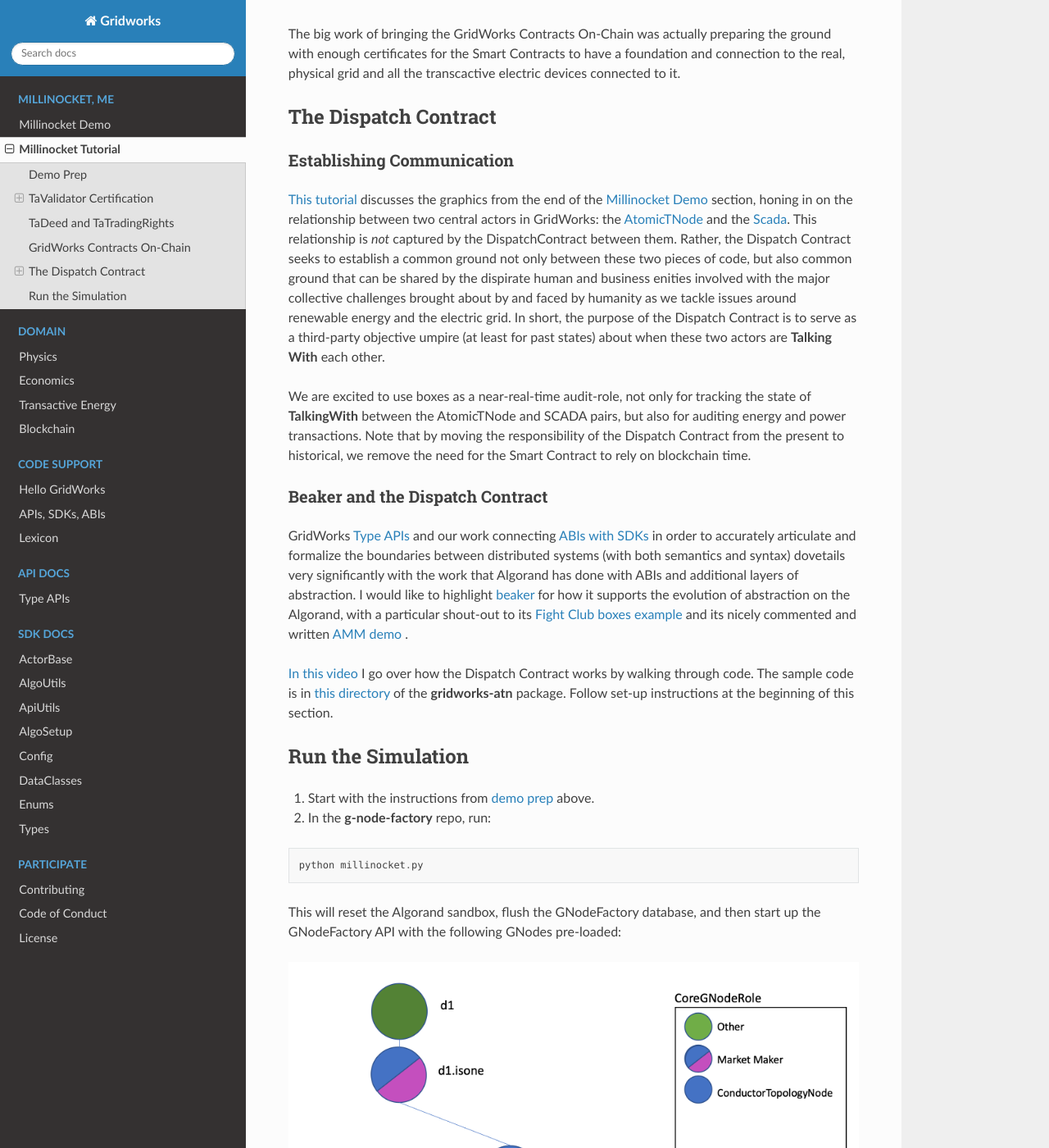
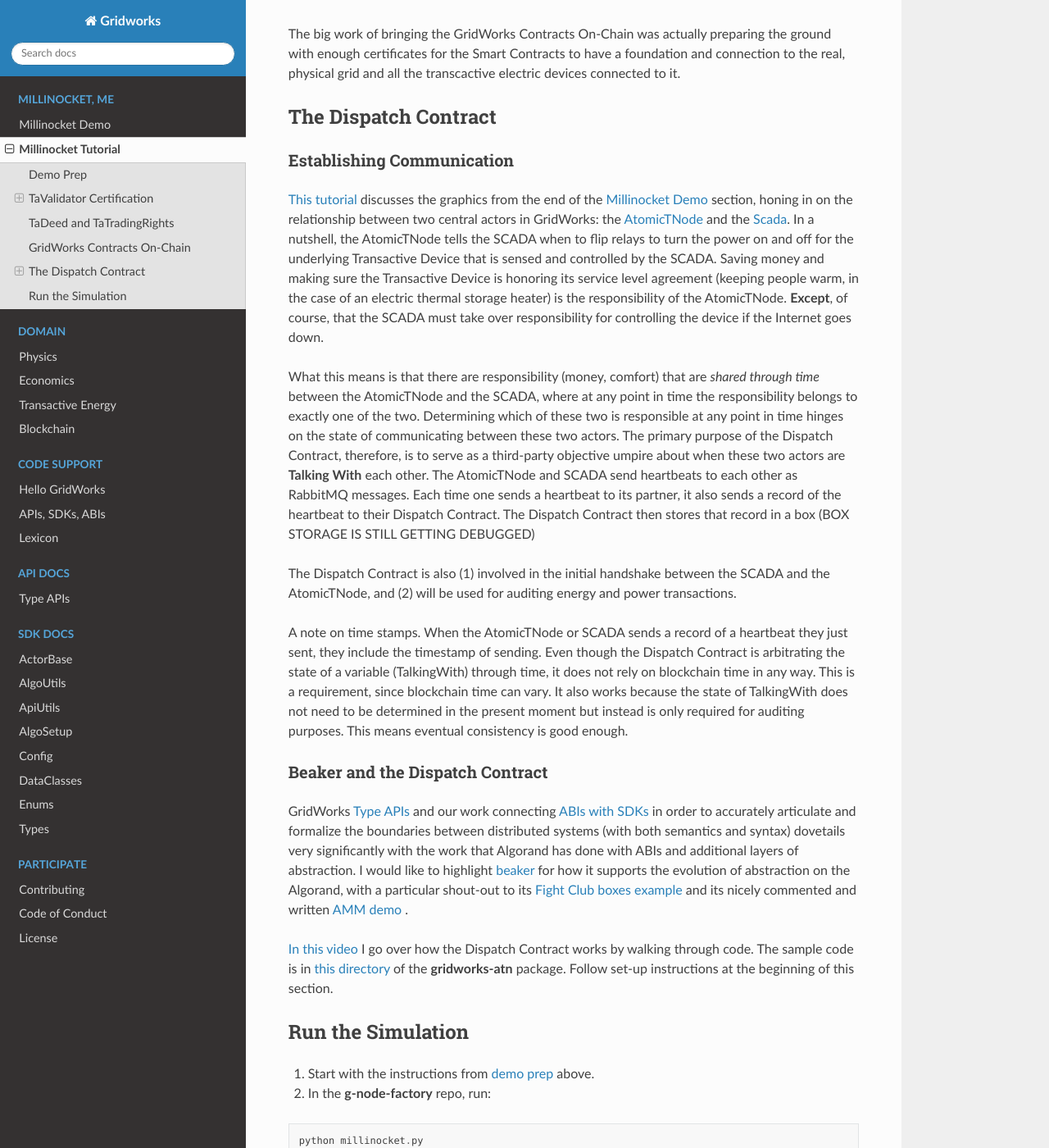
Before and after one commit to thegridelectric/gridworks, a Sphinx documentation site: the page built from docs/millinocket-tutorial.rst, in a window 1280 px wide and 1400 px high, scrolled down 8078 px. Shown: the whole window at 82% size. Built offline with Sphinx 7.4.7 and the Read the Docs theme 2.0.0, drawn with Linux system fonts in a browser that asks for light colours; some of the changed text lies outside the part shown.

Commit message:
Improve DispatchContract documentation

```diff
--- a/docs/core-g-node-role.rst
+++ b/docs/core-g-node-role.rst
@@ -10,7 +10,7 @@
 - `ConductorTopologyNode <conductor-topology-node.html>`_
 - `InterconnectionComponent <interconnection-component.html>`_
 
-These are the roles that perform crucial functions in establishing the grid topology and running the markets.
+and Other (to be used for all other GNodeRoles). These are the roles that perform crucial functions in establishing the grid topology and running the markets.
 In order to be assigned any of these roles, the GNodeFactory must authorize the assignment.
 
 For other roles, the GNodeFactory only needs to authorize the *creation* of the GNode (and assigns
--- a/docs/millinocket-tutorial.rst
+++ b/docs/millinocket-tutorial.rst
@@ -419,15 +419,27 @@
 ^^^^^^^^^^^^^^^^^^^^^^^^^^^
 `This tutorial <https://youtu.be/lznot3klkUU>`_ discusses the graphics from the end of the  `Millinocket Demo <millnocket-demo.hmtl>`_ section,
 honing in on the relationship between two central actors in GridWorks: the `AtomicTNode <atomic-t-node.html>`_ and the `Scada <scada.html>`_.
-This relationship is *not* captured by the DispatchContract between them. Rather, the Dispatch Contract seeks to establish a common ground
-not only between these two pieces of code, but also common ground that can be shared by the dispirate human and business enities involved with
-the major collective challenges brought about by and faced by humanity as we tackle issues around renewable energy and the electric grid.
-In short, the purpose of the Dispatch Contract is to serve as a third-party objective umpire (at least for past states) about when
-these two actors are **Talking With** each other.
+In a nutshell, the AtomicTNode tells the SCADA when to flip relays to turn the power on and off for the underlying Transactive Device that
+is sensed and controlled by the SCADA. Saving money and making sure the Transactive Device is honoring its service level agreement (keeping
+people warm, in the case of an electric thermal storage heater) is the responsibility of the AtomicTNode. **Except**, of course, that the
+SCADA must take over responsibility for controlling the device if the Internet goes down.
 
-We are excited to use boxes as a near-real-time audit-role, not only for tracking the state of **TalkingWith** between the AtomicTNode and
-SCADA pairs, but also for auditing energy and power transactions. Note that by moving the responsibility of the Dispatch Contract from
-the present to historical, we remove the need for the Smart Contract to rely on blockchain time.
+What this means is that there are responsibility (money, comfort) that are *shared through time* between the AtomicTNode and the SCADA,
+where at any point in time the responsibility belongs to exactly one of the two. Determining which of these two is responsible at any
+point in time hinges on the state of communicating between these two actors.
+The primary purpose of the Dispatch Contract, therefore, is to serve as a third-party objective umpire about when
+these two actors are **Talking With** each other. The AtomicTNode and SCADA send heartbeats to each other as RabbitMQ messages. Each time one
+sends a heartbeat to its partner, it also sends a record of the heartbeat to their Dispatch Contract. The Dispatch Contract then stores that
+record in a box (BOX STORAGE IS STILL GETTING DEBUGGED)
+
+The Dispatch Contract is also (1) involved in the initial handshake between the SCADA and the AtomicTNode, and (2) will be used for auditing
+energy and power transactions.
+
+
+A note on time stamps. When the AtomicTNode or SCADA sends a record of a heartbeat they just sent, they include the timestamp of sending.
+Even though the Dispatch Contract is arbitrating the state of a variable (TalkingWith) through time, it  does not rely on blockchain time
+in any way. This is a requirement, since blockchain time can vary. It also works because the state of TalkingWith does not need to be
+determined in the present moment but instead is only required for auditing purposes. This means eventual consistency is good enough.
 
 Beaker and the Dispatch Contract
 ^^^^^^^^^^^^^^^^^^^^^^^^^^^^^^^^^^^
@@ -462,9 +474,12 @@
    :alt: Initial Millinocket GNodes
    :align: center
 
+(Go `here <core-g-node-role.html>`_ to read more about the Core GNode Roles)
+
 Check http://0.0.0.0:8000/base-g-nodes/ to confirm these 4 BaseGNodes are loaded
 
-3. In the **gridworks-marketmaker** repo, start up the two halves of the Keene Rd MarketMaker.
+3. In the **gridworks-marketmaker** repo, start up the two halves of the Keene Rd MarketMaker. This will require
+opening two terminal windows.
 
 
 .. code-block:: python
--- a/pyproject.toml
+++ b/pyproject.toml
@@ -1,6 +1,6 @@
 [tool.poetry]
 name = "gridworks"
-version = "0.1.3"
+version = "0.1.4"
 description = "Gridworks"
 authors = ["GridWorks <gridworks@gridworks-consulting.com>"]
 license = "MIT"
```
